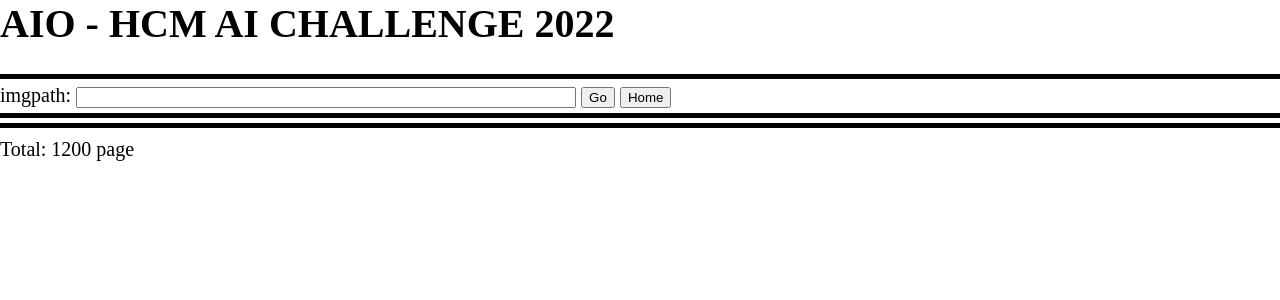
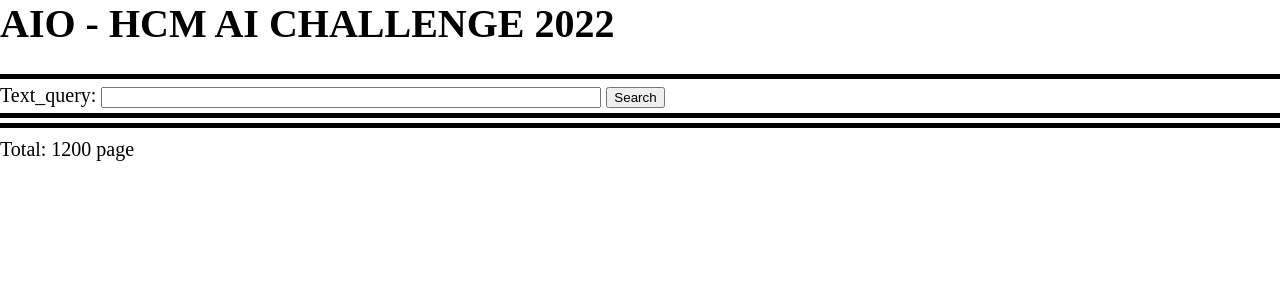
Before and after one commit to AIVIETNAMResearch/Video-Text-Retrieval, a Flask app: template templates/index_thumb.html in a window 1280 px wide; the page is wider, and only the part inside the window is pictured. Shown: the top 300 px of that part. Run offline with Flask 2, Linux system fonts and the light colour scheme; the template is opened without the code that fills it, so the values that code supplies are empty; parts of the project's set-up code (start-up, migrations or seed data) failed here and were passed over.

Commit message:
add text query

```diff
--- a/app.py
+++ b/app.py
@@ -64,15 +64,13 @@ def thumbnailimg():
 
     return render_template('index_thumb.html', data=data)
 
-@app.route('/knn')
-def knn_search():
-    print("knn search")
+@app.route('/imgsearch')
+def image_search():
+    print("image search")
     pagefile = []
     id_query = int(request.args.get('imgid'))
-    _, list_idx, list_image_paths = CosineFaiss(id_query, k=200)
+    _, list_idx, list_image_paths = CosineFaiss.image_search(id_query, k=200)
 
-    print(list_image_paths[0])
-    print(list_idx[0])
     imgperindex = 100
 
     for imgpath, id in zip(list_image_paths, list_idx):
@@ -82,6 +80,21 @@ def knn_search():
 
     return render_template('index_thumb.html', data=data)
 
+@app.route('/textsearch')
+def text_search():
+    print("text search")
+    pagefile = []
+    text_query = request.args.get('textquery')
+    _, list_idx, list_image_paths = CosineFaiss.text_search(text_query, k=200)
+
+    imgperindex = 100
+
+    for imgpath, id in zip(list_image_paths, list_idx):
+        pagefile.append({'imgpath': imgpath, 'id': int(id)})
+
+    data = {'num_page': int(LenDictPath/imgperindex)+1, 'pagefile': pagefile}
+
+    return render_template('index_thumb.html', data=data)
 
 
 @app.route('/get_img')
--- a/demo.py
+++ b/demo.py
@@ -5,4 +5,8 @@ json_path = 'dict/keyframes_id.json'
 
 cosine_faiss = MyFaiss('Database', bin_file, json_path)
 
-print(cosine_faiss.id2img_fps[0])
+text = 'trận bóng đá Việt Nam'
+scores, _, image_paths = cosine_faiss.text_search(text, k=9)
+cosine_faiss.show_images(image_paths)
+
+print(image_paths[0])
--- /dev/null
+++ b/requirements.txt
@@ -0,0 +1 @@
+pip install googletrans==3.1.0a0
--- a/templates/index_thumb.html
+++ b/templates/index_thumb.html
@@ -2,7 +2,7 @@
 <header>
     <meta charset="utf-8">
     <script src="https://ajax.googleapis.com/ajax/libs/jquery/3.4.1/jquery.min.js"></script>
-    <title>comic-ocr</title>
+    <title>AIO-IR system</title>
     <meta name="viewport" content="width=device-width, initial-scale=1">
     <style>
         body {
@@ -53,14 +53,13 @@
 </header>
 <body onload="on_load();">
     <div class="centered">
-        <h1> AIO - HCM AI CHALLENGE 2022 </h1>
+        <h1 id="imgpath"> AIO - HCM AI CHALLENGE 2022 </h1>
         <div style="height: 5px; width: 100%; background-color: black; margin-bottom: 5px;"></div>
         <div>
-            imgpath: <input id="imgpath"></input>
-            <!-- labelpath: <input id="labelpath"></input> -->
-            <button onclick="go();">Go</button>
-            <!-- <a href="http://service.aiclub.cs.uit.edu.vn/comic_ocr/" class="button">Home</a> -->
-            <button onclick="gohome()">Home</button>
+            Text_query: <input id="text_query"></input>
+            <!-- label_img_path: <input id="imgpath"></input> -->
+            <button onclick="search();">Search</button>
+            <!-- <button onclick="gohome()">Home</button> -->
 
         </div>
         <div style="height: 5px; width: 100%; background-color: black; margin-bottom: 5px; margin-top: 5px;"></div>
@@ -83,6 +82,7 @@
             var url = new URL(window.location.href);
             var cur_index = parseInt(url.searchParams.get("index"));
             var imgpath = url.searchParams.get("imgpath");
+            console.log(imgpath);
             // var labelpath = url.searchParams.get("labelpath");
             if (cur_index == 'undefined'){
                 cur_index = 0;
@@ -135,14 +135,14 @@
                 iImg.setAttribute("alt", imgpath);
                 iImg.setAttribute("width", 300);
                 iImg.setAttribute("height", 180);
-                iImg.setAttribute("onclick", "go_knn('"+id+"');");
+                iImg.setAttribute("onclick", "go_img_search('"+id+"');");
 
                 document.getElementById("div_img").appendChild(iImg);
             }
         }
 
-        function go_knn(id){
-            window.open("/knn?imgid="+id);
+        function go_img_search(id){
+            window.open("/imgsearch?imgid="+id);
         }
 
         function on_load(){
@@ -154,11 +154,10 @@
             add_paging();
             add_img();
         }
-        function go(){
-            imgpath = document.getElementById('imgpath').value;
-            // labelpath = document.getElementById('labelpath').value;
-            // window.location.href = "?index=0"+"&imgpath="+imgpath;
-            window.location.href = "?index=0";
+        function search(){
+            text_query = document.getElementById('text_query').value;
+
+            window.location.href = "/textsearch?textquery="+text_query;
         }
 
         function gohome(){
```
